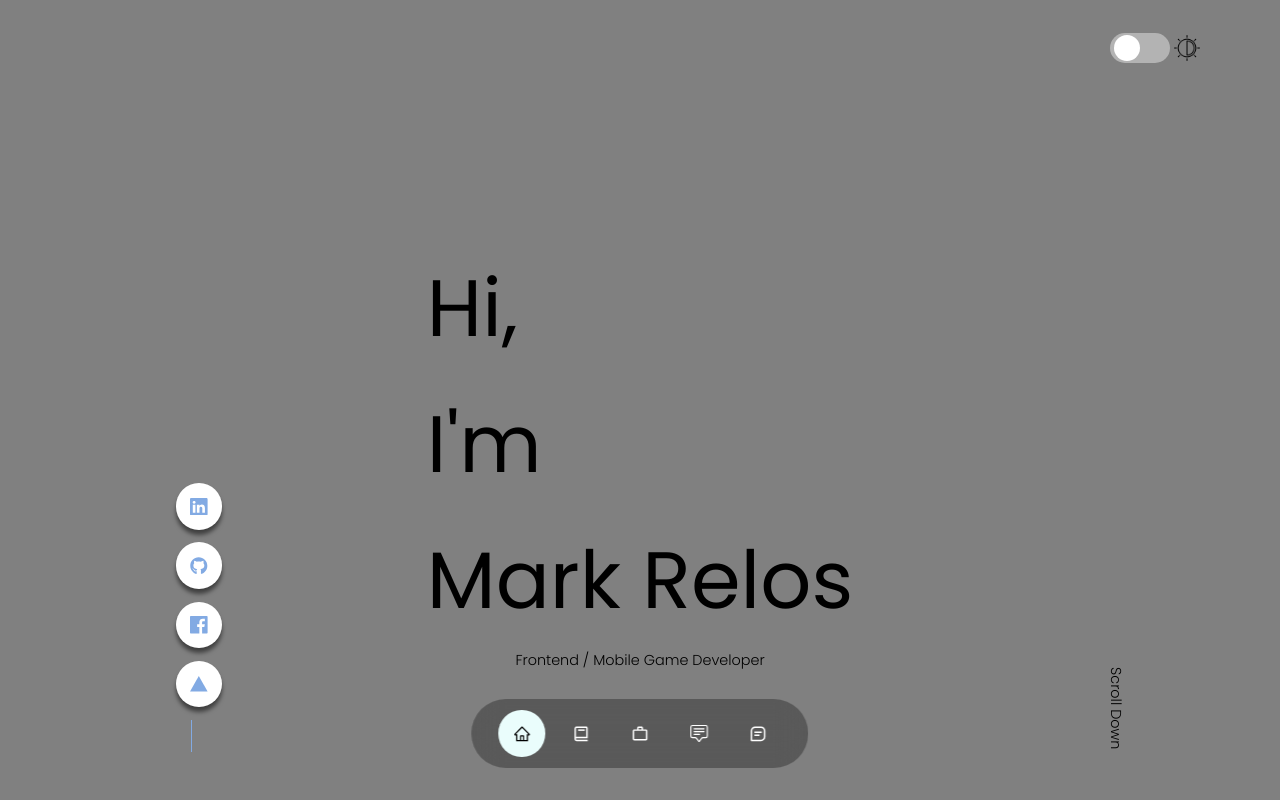
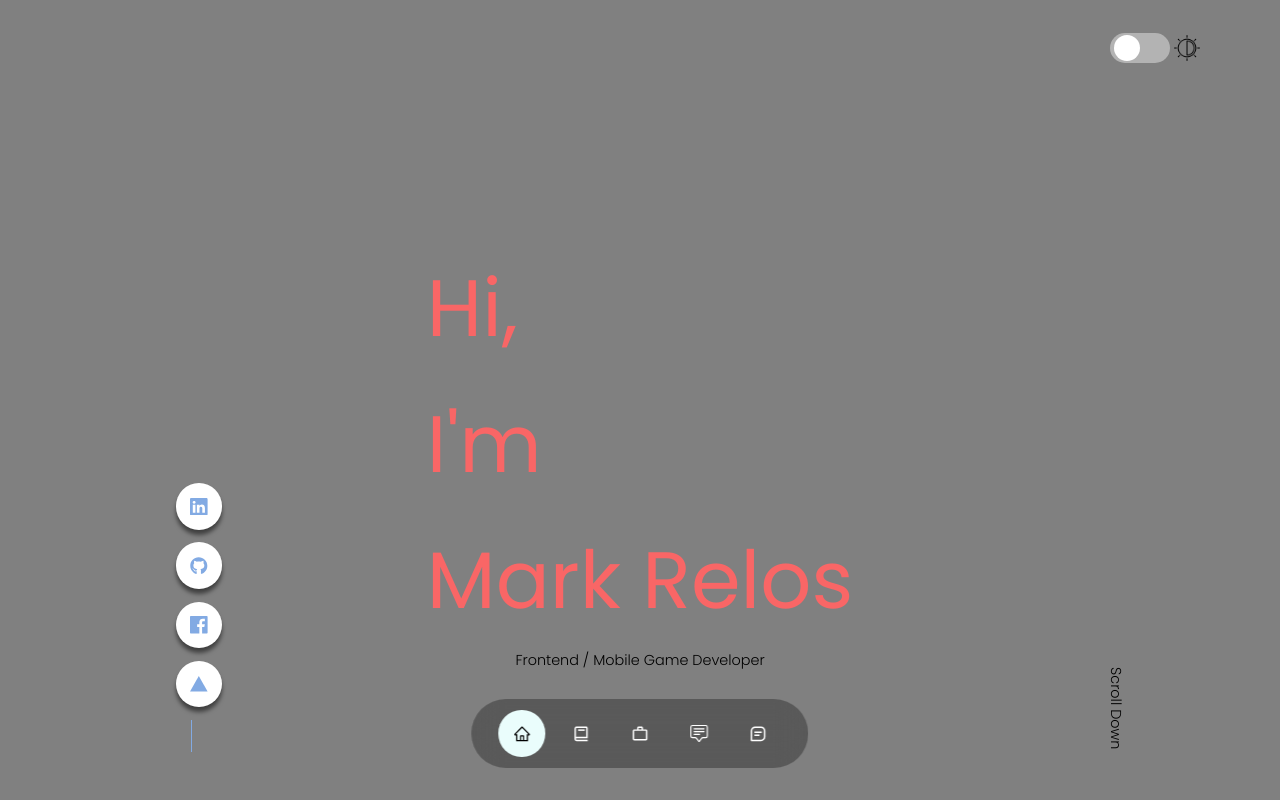
Before and after one commit to markrelos/my-portfolio-website, a React (Create React App) app: page / in a window 1280 px wide. Shown: the top 800 px of the page. Built offline with nearby package versions, Linux system fonts and the light colour scheme.

Commit message:
Trial After Revert

```diff
--- a/src/index.css
+++ b/src/index.css
@@ -19,7 +19,7 @@
     --color-white: #ffffff;
     --color-light: #a9a2c0;
     --color-bg-btn: #808080;
-    --color-dark-mode: #000000;
+    --color-dark-mode: #F96666;
 
     --transition: all 400ms ease;
 
```
